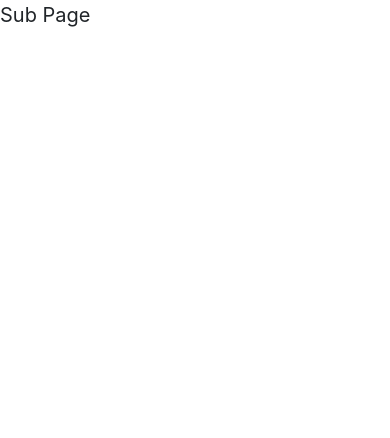
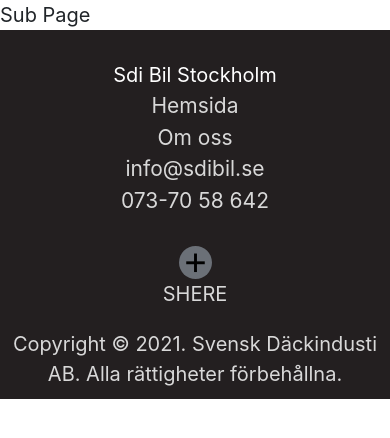
Before and after one commit to kasapinovandrej/SDiBiL, a React (Create React App) app: page /om-oss in a window 390 px wide. Shown: the top 438 px of the page. Built offline with nearby package versions, Linux system fonts and the light colour scheme.

Commit message:
front page finnished, added responsive...

```diff
--- a/src/App.js
+++ b/src/App.js
@@ -9,7 +9,7 @@
     <div className="App">
       <Route exact path="/" component={FrontPage} />
       <Route path="/om-oss" component={SubPage} />
-      {/* <Footer /> */}
+      <Footer />
     </div>
   );
 }
--- a/src/components/footer/Footer.jsx
+++ b/src/components/footer/Footer.jsx
@@ -1,14 +1,16 @@
 import React from "react";
-import ShereButton from "../shere-button/ShereButton";
+import ShereButton from "./shere-button/ShereButton";
 import LinkList from "./link-list/LinkList";
 import Rights from "./rights/Rights";
 import "./footer.scss";
 
 const Footer = () => {
   return (
-    <footer>
-      <LinkList />
-      <ShereButton title="shere" />
+    <footer className="footer container-xl cont">
+      <div className="link-box">
+        <LinkList />
+        <ShereButton title="shere" />
+      </div>
       <Rights />
     </footer>
   );
--- a/src/components/footer/footer.scss
+++ b/src/components/footer/footer.scss
@@ -1,8 +1,20 @@
-@import "../../var";
 @import "../../var";
 
 .footer {
+  position: relative;
   background: $color5;
   color: $color1;
-  font-size: 1.5rem;
+  height: 15rem;
+  display: flex;
+  flex-direction: column;
+  justify-content: center;
+  & .link-box {
+    @include flexCenter;
+    @media only screen and (max-width: $bp-lg) {
+      flex-direction: column;
+    }
+  }
+  @media only screen and (max-width: $bp-md) {
+    height: 100%;
+  }
 }
--- a/src/components/footer/link-list/LinkList.jsx
+++ b/src/components/footer/link-list/LinkList.jsx
@@ -1,17 +1,32 @@
 import React from "react";
 import "./link-list.scss";
+import { Link } from "react-router-dom";
 
 const LinkList = () => {
   return (
-    <div className="col-md-8 offset-md-2 list align-items-center jusctift-content-center">
-      <ul className="row list">
-        <li className="link col-md-3 ">Sdi Bil Stockholm</li>
-        <li className="link col-md-2">Hemsida</li>
-        <li className="link col-md-2">Om oss</li>
-        <li className="link col-md-2">info@sdibil.se</li>
-        <li className="link col-md-3">073-70 58 642</li>
-      </ul>
-    </div>
+    <ul className="list-box">
+      <li className="list">Sdi Bil Stockholm</li>
+      <li className="list">
+        <Link className="link" to="/">
+          Hemsida
+        </Link>
+      </li>
+      <li className="list">
+        <Link className="link" to="/om-oss">
+          Om oss
+        </Link>
+      </li>
+      <li className="list">
+        <a className="link" href="mailto: info@sdibil.se">
+          info@sdibil.se
+        </a>
+      </li>
+      <li className="list">
+        <a className="link" href="tel:0737058642">
+          073-70 58 642
+        </a>
+      </li>
+    </ul>
   );
 };
 
--- a/src/components/footer/link-list/link-list.scss
+++ b/src/components/footer/link-list/link-list.scss
@@ -1,11 +1,34 @@
-.list {
-  background: burlywood;
-  // width: 100%;
-  // display: flex;
-  // justify-content: center;
-  // align-items: center;
-  // text-align: center;
+@import "../../../var";
+
+.list-box {
+  // background: burlywood;
+  @include flexCenter;
+  @media only screen and (max-width: $bp-md) {
+    flex-direction: column;
+    margin: 3rem 0;
+    width: 100%;
+  }
+  & .list {
+    list-style: none;
+    &:not(:last-child) {
+      &:after {
+        content: "|";
+        color: $color4;
+        margin: 0 2rem;
+        @media only screen and (max-width: $bp-md) {
+          display: none;
+          margin: 0;
+        }
+      }
+    }
+  }
+  & .link {
+    text-decoration: none;
+    font-size: 2.1rem;
+    color: $color3;
+    transition: all 0.3s;
+    &:hover {
+      color: $color1;
+    }
+  }
 }
-.link {
-  list-style: none;
-}
--- a/src/components/footer/rights/rights.scss
+++ b/src/components/footer/rights/rights.scss
@@ -1,12 +1,6 @@
 @import "../../../var";
+
 .rights__text {
   text-align: center;
-  background: chartreuse;
-  color: $color1;
-  font-size: 1.5rem;
-  @media only screen and (max-width: $bp-md) {
-    background: $color2;
-  }
-
-  //767px
+  color: $color3;
 }
--- /dev/null
+++ b/src/components/footer/shere-button/ShereButton.jsx
@@ -0,0 +1,18 @@
+import React from "react";
+import "./shere-button.scss";
+import { ReactComponent as ShereSvg } from "../../../assets/images/icon-share@3x.svg";
+
+const ShereButton = ({ title }) => {
+  const shereHandler = () => {
+    alert("Tack för att du delar! \nThank you for shering! ");
+  };
+
+  return (
+    <div className="shere" onClick={shereHandler}>
+      <span className="shere__text">{title}</span>
+      <ShereSvg />
+    </div>
+  );
+};
+
+export default ShereButton;
--- /dev/null
+++ b/src/components/footer/shere-button/shere-button.scss
@@ -0,0 +1,31 @@
+@import "../../../var";
+.shere {
+  display: flex;
+  position: absolute;
+  right: 2rem;
+  color: $color3;
+  transition: all 0.3s;
+  @media only screen and (max-width: $bp-lg) {
+    flex-direction: column;
+    justify-content: center;
+    align-items: center;
+    position: relative;
+    width: 100%;
+    right: 0;
+  }
+  @media only screen and (max-width: $bp-md) {
+    margin-bottom: 2rem;
+  }
+  &:hover {
+    cursor: pointer;
+    color: $color1;
+  }
+  &__text {
+    margin-right: 2rem;
+    text-transform: uppercase;
+    @media only screen and (max-width: $bp-lg) {
+      margin-right: 0;
+      order: 2;
+    }
+  }
+}
--- a/src/components/shere-button/ShereButton.jsx
+++ /dev/null
@@ -1,14 +0,0 @@
-import React from "react";
-import "./shere-button.scss";
-import { ReactComponent as ShereSvg } from "../../assets/images/icon-share@3x.svg";
-
-const ShereButton = ({ title }) => {
-  return (
-    <div className="col-md-2 shere">
-      <span className="">{title}</span>
-      <ShereSvg />
-    </div>
-  );
-};
-
-export default ShereButton;
--- a/src/components/shere-button/shere-button.scss
+++ /dev/null
@@ -1,7 +0,0 @@
-@import "../../var";
-.shere {
-  background: brown;
-  display: flex;
-  justify-content: center;
-
-}
--- a/src/pages/front-page/FrontPage.jsx
+++ b/src/pages/front-page/FrontPage.jsx
@@ -6,7 +6,7 @@
 
 const FrontPage = () => {
   return (
-    <div className="container">
+    <div className="container-xl cont">
       <div className="hero">
         <div className="hero__swiper">
           <FrontPageOverlay />
--- a/src/pages/front-page/front-page.scss
+++ b/src/pages/front-page/front-page.scss
@@ -1,4 +1,8 @@
 @import "../../var";
+
+.cont {
+  padding: 0 !important;
+}
 .hero {
   display: flex;
   @media only screen and (max-width: $bp-md) {
@@ -17,7 +21,9 @@
     justify-content: center;
     align-items: center;
     @media only screen and (max-width: $bp-md) {
-      width: 100%;
+      margin: 0 auto;
+      width: 90%;
+      margin-bottom: 4rem;
     }
     // background: cornflowerblue;
   }
```
